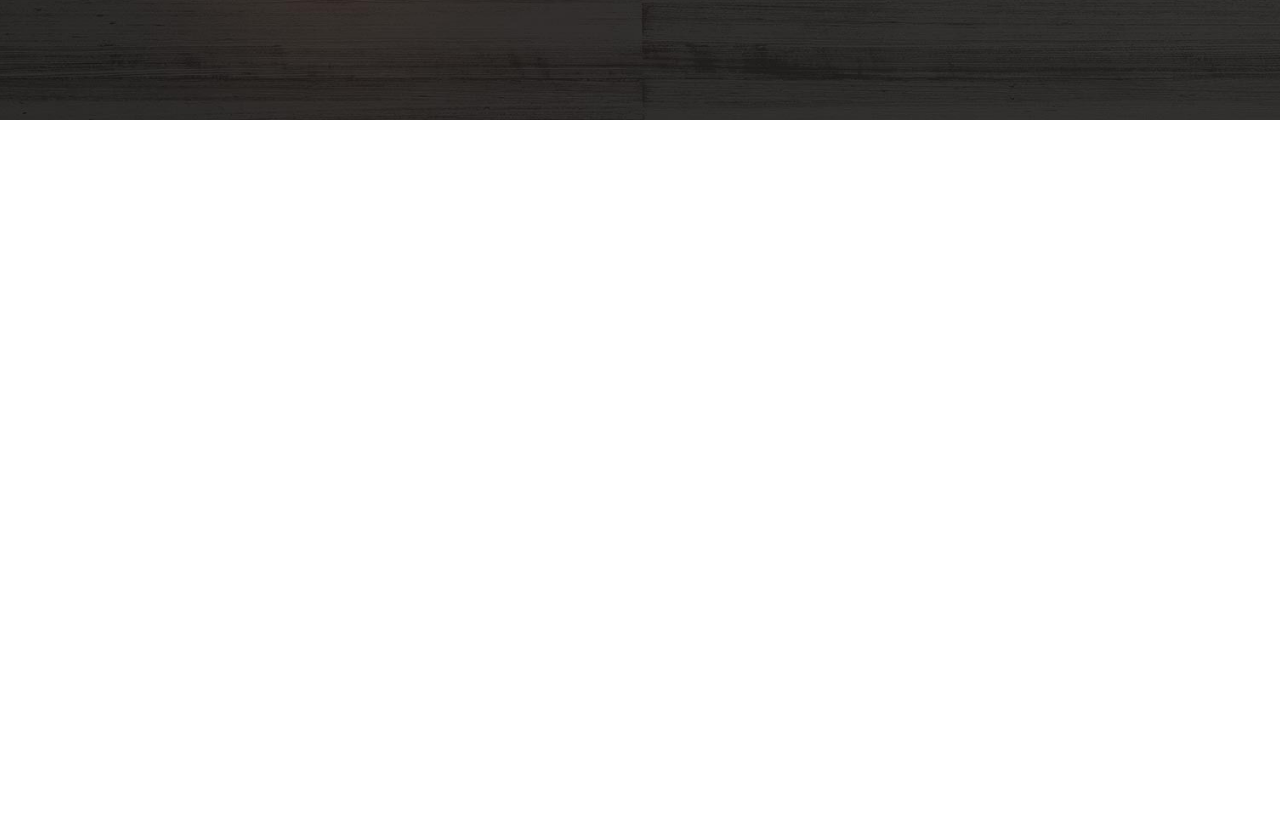
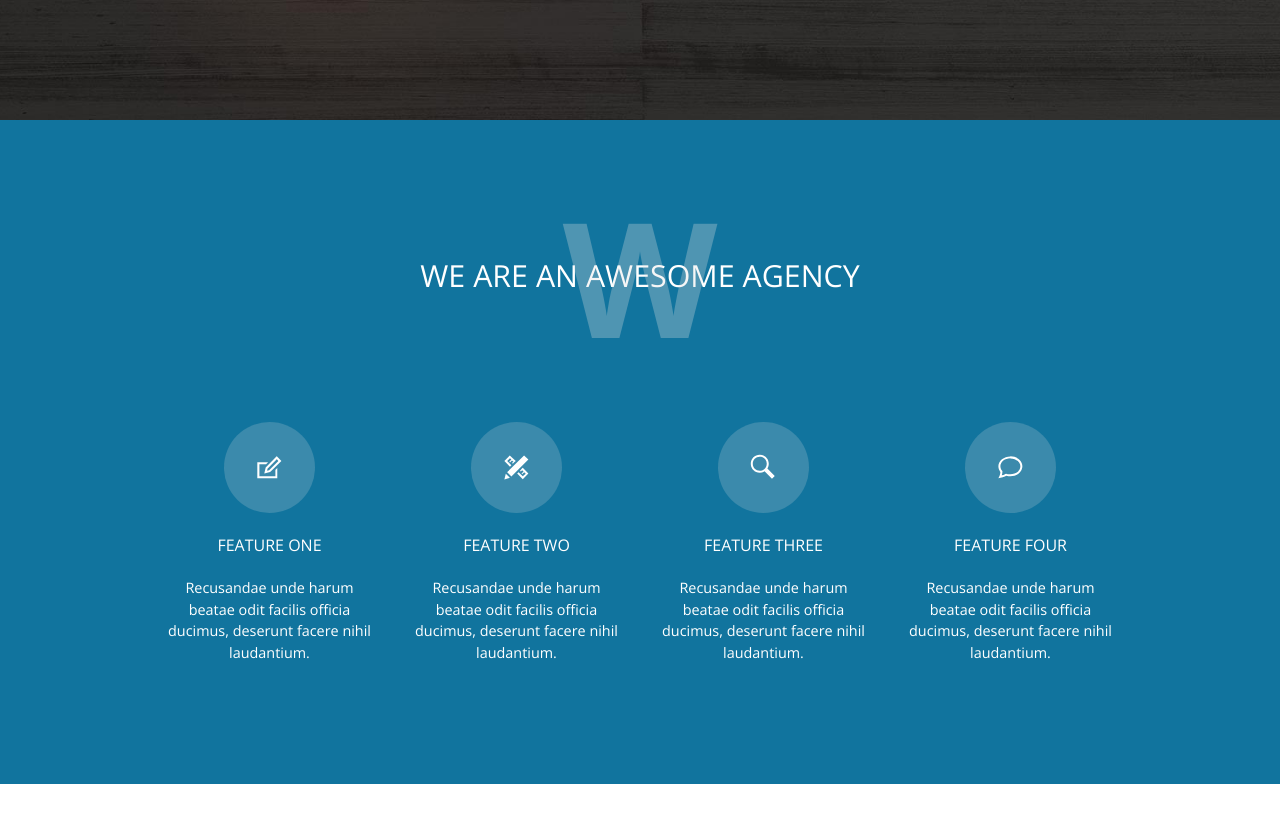
Before and after one commit to KazikM/creative-agency, a website: page index.html in a window 1280 px wide. Shown: the part 800-1622 px from the top of the page. Drawn offline with nearby package versions, Linux system fonts and the light colour scheme; some packages are replaced by stand-ins of ours; a script that the page names is missing.

Commit message:
Create "about" section

```diff
--- a/css/style.css
+++ b/css/style.css
@@ -5,7 +5,7 @@ a {
 
 .o-base-width {
   box-sizing: border-box;
-  max-width: 1000px;
+  max-width: 1100px;
   margin: auto;
   width: 100%;
 }
@@ -157,19 +157,76 @@ a {
 /*About*/
 
 .c-about {
-
+  font-family: 'Open Sans', sans-serif;
+  color: #fff;
+  background-color: #11749e;
 }
 
 .c-about-container {
+  display: flex;
+  flex-direction: column;
+  align-items: center;
+}
 
+.c-about__title {
+  display: flex;
+  justify-content: center;
+  align-items: center;
+  text-align: center;
+  font-size: 1.9rem;
+  position: relative;
+  padding: 2em 0 3em 0;
+}
+
+.c-about__title::before {
+  content: 'W';
+  margin: 0 auto;
+  font-size: 10rem;
+  font-weight: 700;
+  position: absolute;
+  color: rgba(225, 225, 225, .3);
+  z-index: 0;
 }
 
 .c-about-cards {
-
+  display: flex;
+  flex-wrap: wrap;
+  justify-content: center;
+  margin: 1.5em;
 }
 
 .c-about__card {
+  display: flex;
+  flex-direction: column;
+  align-items: center;
+  flex-basis: 100%;
+  text-align: center;
+  flex: 1;
+  padding: 1em;
+}
 
+.c-about__card-icon {
+  fill: #fff;
+  padding: 1.3em;
+  border-radius: 50%;
+  background-color: rgba(225, 225, 225, .2);
+}
+
+.c-about__card-title {
+  padding-top: 1.5em;
+  padding-bottom: 1.5em;
+}
+
+.c-about__card-text {
+  font-weight: 300;
+  font-size: .9rem;
+  line-height: 1.5;
+}
+
+.c-about__title,
+.c-about__card-title {
+  text-transform: uppercase;
+  font-weight: 500;
 }
 
 /*News*/
@@ -308,6 +365,16 @@ a {
   .c-header-container {
     height: 90vh;
   }
+
+  .c-about__card {
+    flex-basis: 30%;
+  }
+}
+
+@media (max-width: 500px) {
+  .c-about__card {
+    flex-basis: 50%;
+  }
 }
 
 
--- a/index.html
+++ b/index.html
@@ -24,11 +24,12 @@
             <div class="c-navbar-hamburger js-hamburger"></div>
             <div class="c-navbar-menu js-menu">
                 <a href="#" class="c-navbar-menu__link js-scroll-to">Home</a>
-                <a href="#" class="c-navbar-menu__link js-scroll-to">Pages</a>
-                <a href="#" class="c-navbar-menu__link js-scroll-to">Features</a>
-                <a href="#" class="c-navbar-menu__link js-scroll-to">Extensions</a>
-                <a href="#" class="c-navbar-menu__link js-scroll-to">Tutorials</a>
-                <a href="#" class="c-navbar-menu__link js-scroll-to">Contact us</a>
+                <a href="#about" class="c-navbar-menu__link js-scroll-to">About</a>
+                <a href="#news" class="c-navbar-menu__link js-scroll-to">News</a>
+                <a href="#blog" class="c-navbar-menu__link js-scroll-to">Blog</a>
+                <a href="#feature" class="c-navbar-menu__link js-scroll-to">Features</a>
+                <a href="#team" class="c-navbar-menu__link js-scroll-to">Team</a>
+                <a href="#contact" class="c-navbar-menu__link js-scroll-to">Contact us</a>
             <div class="c-navbar-menu__icons">
                <a href="#" class="c-navbar-menu__icon js-scroll-to" title="Facebook">
                     <svg width="24" height="24" viewBox="0 0 512 512">
@@ -67,11 +68,39 @@
         </header>
         <section class="c-about" id="about">
             <div class="c-about-container o-base-width o-spacing--vertical o-spacing--horizontal">
-                <div class="c-about-cards">
-                    <div class="c-about__card"></div>
-                    <div class="c-about__card"></div>
-                    <div class="c-about__card"></div>
-                    <div class="c-about__card"></div>
+            <h1 class="c-about__title">we are an awesome agency</h1>
+            <div class="c-about-cards">
+                <div class="c-about__card">
+                    <svg class="c-about__card-icon" width="49.1" height="49.1" viewBox="0.68 0.68 49.141 49.141">
+                        <path d="M31.3 27.7v6.5h-16v-12H22l2-2H13.2v16h20V25.8l-2 2zM32.6 17l1.7 1.8-9.3 9.4-2 .4.4-2 9.3-9.5zm0-2.8l-11 11.3-1.4 5.8L26 30l11.3-11.2-4.6-4.6z"/>
+                        <circle fill="none" cx="25.3" cy="25.3" r="24.6"/>
+                    </svg>
+                    <h2 class="c-about__card-title">feature one</h2>
+                    <p class="c-about__card-text">Recusandae unde harum beatae odit facilis officia ducimus, deserunt facere nihil laudantium.</p>
+                </div>
+                <div class="c-about__card">
+                    <svg class="c-about__card-icon" width="49.1" height="49.1" viewBox="-12 -12 49.141 49.141">
+                        <path d="M6.2 23L.6 24.7 2 19l4.2 4zm-2.8-5.5l4.2 4.2 17-17-4.3-4-17 16.8zm14-2.8L16.2 16l.8.8 1.4-1.4 1.4 1.4-2 2 .6.8 2-2L22 19l-3 2.6-4.2-4.2-1.4 1.4 5.6 5.6 5.6-5.7L19 13l-1.6 1.4zm-9.8-4.3L3.4 6.2l2.8-2.8 1.4 1.4-2 2 .6.8 2-2L9.7 7 8.3 8 9 9l1.4-1.5L12 6.2 6 .6.6 6.2 6.2 12l1.4-1.6z"/>
+                        <circle fill="none" cx="12.6" cy="12.6" r="24.6"/>
+                    </svg>
+                    <h2 class="c-about__card-title">feature two</h2>
+                    <p class="c-about__card-text">Recusandae unde harum beatae odit facilis officia ducimus, deserunt facere nihil laudantium.</p>
+                </div>
+                <div class="c-about__card">
+                    <svg class="c-about__card-icon" width="49.1" height="49.1" viewBox="-12 -12 49.141 49.141">
+                        <path d="M21.2 24l-7.4-7.4c-1.4 1-3 1.4-4.8 1.4-5 0-9-4-9-9s4-9 9-9 9 4 9 9c0 1.8-.5 3.4-1.4 4.8l7.4 7.4-2.8 2.8zM9 16c4 0 7-3 7-7s-3-7-7-7-7 3-7 7 3 7 7 7z"/>
+                        <circle fill="none" cx="12" cy="12" r="24.6"/>
+                    </svg>
+                    <h2 class="c-about__card-title">feature three</h2>
+                    <p class="c-about__card-text">Recusandae unde harum beatae odit facilis officia ducimus, deserunt facere nihil laudantium.</p>
+                </div>
+                <div class="c-about__card">
+                    <svg class="c-about__card-icon" width="49.1" height="49.1" viewBox="-12 -12 49.141 49.141">
+                        <path d="M12.6 3.6c5.5 0 10 3.6 10 8 0 5-5.2 8-10 8-2 0-3.3-.5-4.3-.7-1 .4-1.6 1-4.3 1.6.5-1.4.7-2.7.6-4.3-.8-1-2-2.4-2-4.8 0-4.4 4.5-8 10-8zm0-2c-6.4 0-12 4.2-12 10 0 2 .7 4 2 5.6 0 1.8-1 4.5-2 6.4C3.2 23 7 22 8.6 21c1.4.4 2.8.5 4 .5 7 0 12-4.8 12-10 0-5.7-5.7-10-12-10z"/>
+                        <circle fill="none" cx="12.6" cy="12.6" r="24.6"/>
+                    </svg>
+                    <h2 class="c-about__card-title">feature four</h2>
+                    <p class="c-about__card-text">Recusandae unde harum beatae odit facilis officia ducimus, deserunt facere nihil laudantium.</p>
                 </div>
             </div>
         </section>
@@ -79,7 +108,7 @@
             <article class="c-news-post"></article>
             <article class="c-news-post"></article>
         </section>
-        <section class="c-blog">
+        <section class="c-blog" id="blog">
             <div class="c-blog-container o-base-width o-spacing--vertical o-spacing--horizontal">
                 <div class="c-blog-cards">
                     <div class="c-blog__card"></div>
@@ -95,13 +124,13 @@
                 <div class="c-action__card"></div>
             </div>
         </section>
-        <section class="c-feature">
+        <section class="c-feature" id="feature">
             <div class="c-feature-container o-base-width o-spacing--vertical o-spacing--horizontal"></div>
         </section>
-        <section class="c-team">
+        <section class="c-team" id="team">
             <div class="c-team-container o-base-width o-spacing--vertical o-spacing--horizontal"></div>
         </section>
-        <section class="c-contact">
+        <section class="c-contact" id="contact">
             <div class="c-contact-container o-base-width o-spacing--vertical o-spacing--horizontal"></div>
         </section>
         <section class="c-map"></section>
```
